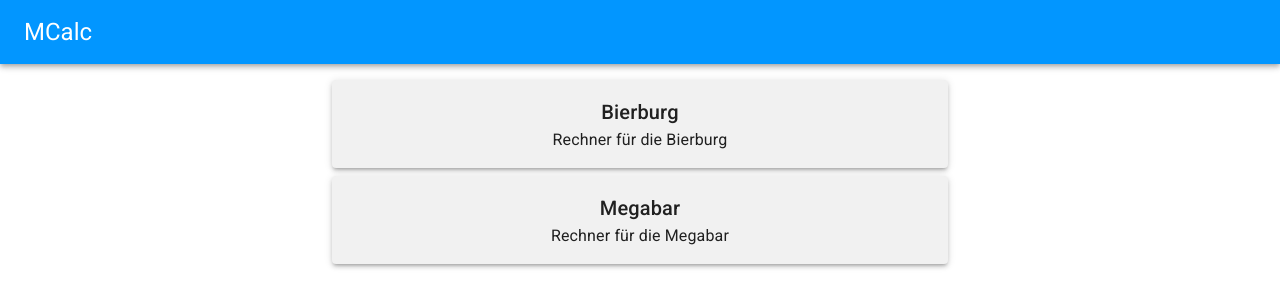
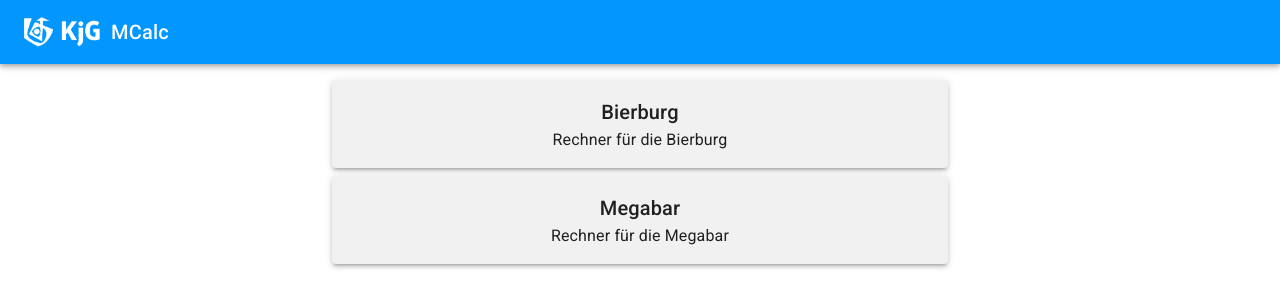
Before and after one commit to nschaber/mcalc, a React (Vite) app: page / in a window 1280 px wide. Shown: the top 308 px of the page. Built offline with nearby package versions, Linux system fonts and the light colour scheme.

Commit message:
Add link

```diff
--- a/src/components/MenuBar.tsx
+++ b/src/components/MenuBar.tsx
@@ -8,15 +8,18 @@ const MenuBar = () => {
     return (
         <AppBar position={"static"}>
             <Toolbar>
-                <Typography
-                    variant="h5"
-                    color={"white"}
-                    sx={{flexGrow: 1}}
-                >
-                    <Link to={"/"}>
-                        MCalc
-                    </Link>
-                </Typography>
+                <Link to={"/"}>
+                    <div style={{display:"flex"}}>
+                        <img style={{maxHeight: "30px"}} src={"/header.png"} alt={"Header"}/>
+                        <Typography
+                            variant="h6"
+                            color={"white"}
+                            sx={{marginLeft: "7px", lineHeight: "30px"}}
+                        >
+                            MCalc
+                        </Typography>
+                    </div>
+                </Link>
             </Toolbar>
         </AppBar>
     )
```
Also changed, not shown: public/header.png (added).
